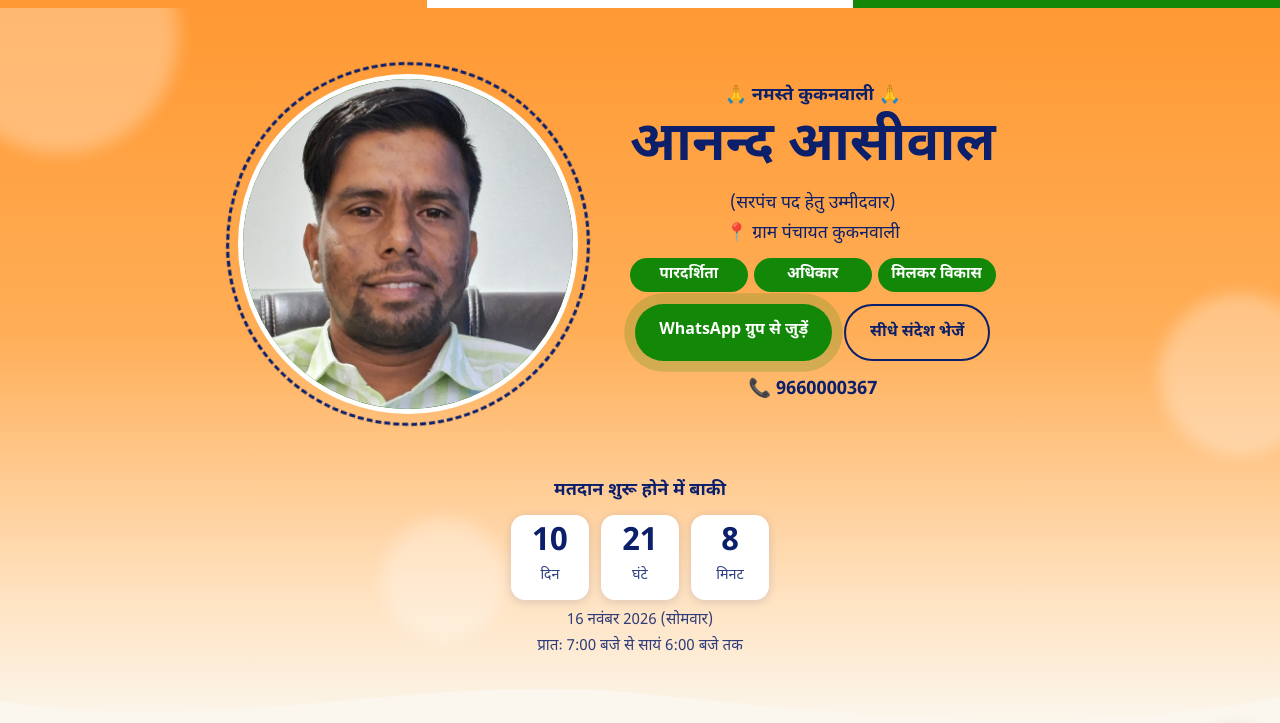
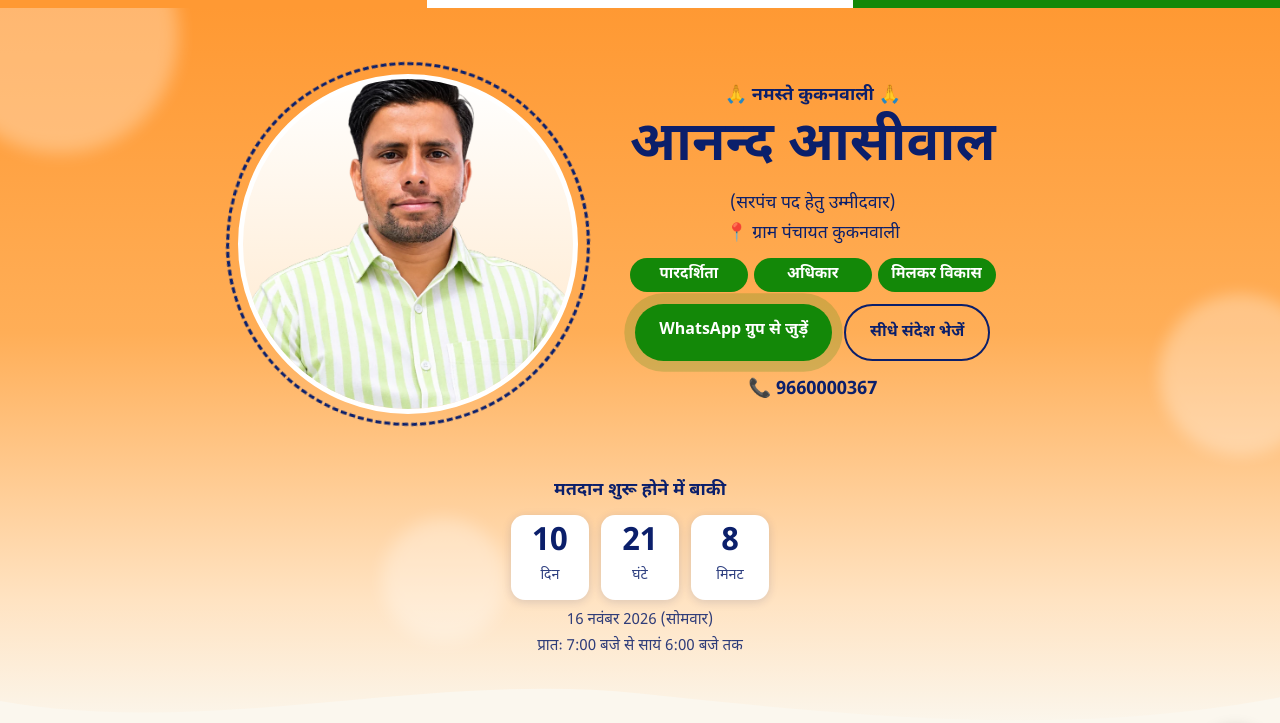
Before and after one commit to anandasiwal/kukanwali-site, a plain HTML site: page index.html in a window 1280 px wide. Shown: the top 723 px of the page. Drawn offline with Linux system fonts and the light colour scheme.

Commit message:
Replace hero and footer photo with transparent cutout (photo2.webp)
Co-Authored-By: Claude Sonnet 5.5 <noreply@anthropic.com>

```diff
--- a/index.html
+++ b/index.html
@@ -27,7 +27,7 @@
   <div class="wrap hero-inner">
     <div class="photo-wrap">
       <span class="ring"></span>
-      <img class="photo" src="assets/photo.jpg" alt="आनन्द आसीवाल" onerror="this.style.display='none'">
+      <img class="photo" src="assets/photo2.webp" alt="आनन्द आसीवाल" onerror="this.style.display='none'">
     </div>
     <div class="hero-text">
       <p class="namaste">🙏 नमस्ते कुकनवाली 🙏</p>
@@ -135,7 +135,7 @@
     <div class="footer-top reveal">
       <div class="photo-wrap">
         <span class="ring"></span>
-        <img class="photo" src="assets/photo.jpg" alt="आनन्द आसीवाल" onerror="this.style.display='none'">
+        <img class="photo" src="assets/photo2.webp" alt="आनन्द आसीवाल" onerror="this.style.display='none'">
       </div>
       <div>
         <p>🙏 आपका अपना</p>
--- a/style.css
+++ b/style.css
@@ -64,7 +64,7 @@ h3 { font-size: 1.25rem; }
 .photo, .ring { position: absolute; inset: 0; border-radius: 50%; }
 .photo {
   width: 100%; height: 100%; object-fit: cover; object-position: center 25%;
-  border: 5px solid #fff; background: var(--green-dark);
+  border: 5px solid #fff; background: linear-gradient(180deg, #fff, #ffe6c7);
 }
 .ring {
   inset: -12px; border: 3px dashed var(--navy);
```
Also changed, not shown: assets/photo2.webp (added).
